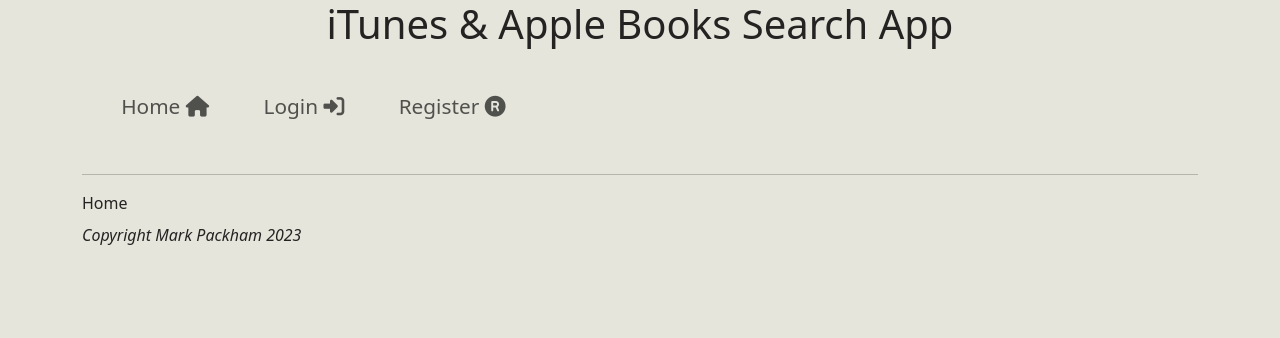
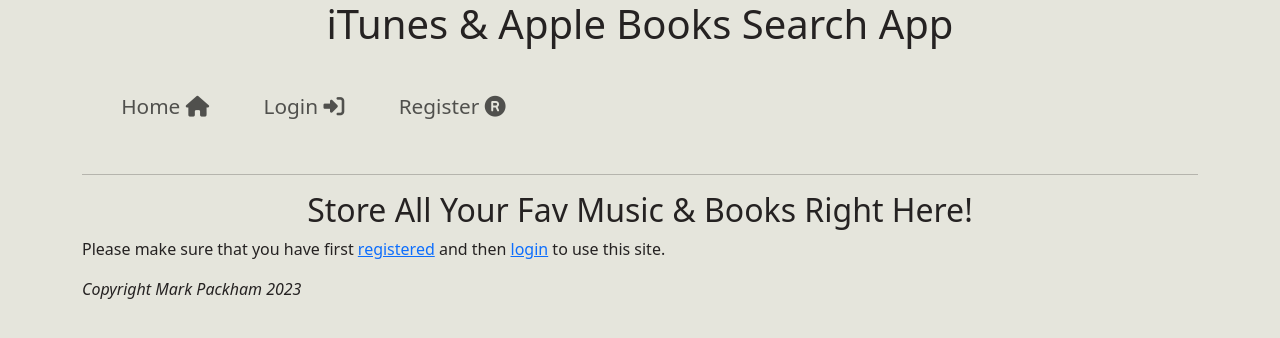
Before and after one commit to markpackham/HyperionReactExpressFaviTunesCapstoneProject, a React (Vite) app in the folder frontend/: page / in a window 1280 px wide. Shown: the top 338 px of the page. Built offline with nearby package versions, Linux system fonts and the light colour scheme.

Commit message:
clarify site

```diff
--- a/frontend/src/components/Home.jsx
+++ b/frontend/src/components/Home.jsx
@@ -1,5 +1,16 @@
+import { Link } from "react-router-dom";
+
 const Home = () => {
-  return <div>Home</div>;
+  return (
+    <div>
+      <h2>Store All Your Fav Music & Books Right Here!</h2>
+      <p>
+        Please make sure that you have first{" "}
+        <Link to="/register">registered</Link> and then{" "}
+        <Link to="/login">login</Link> to use this site.
+      </p>
+    </div>
+  );
 };
 
 export default Home;
--- a/frontend/src/components/users/Login.jsx
+++ b/frontend/src/components/users/Login.jsx
@@ -1,4 +1,3 @@
-import { Link } from "react-router-dom";
 import { useFormik } from "formik";
 import * as Yup from "yup";
 import axios from "axios";
@@ -38,13 +37,13 @@ const Login = () => {
               icon: "success",
             });
 
+            // Set user up with their token
             setToken[res.data.token];
             sessionStorage.setItem("jwt_token", res.data.token);
           } else {
-            console.error("Login failed:", res.statusText);
             Swal.fire({
               title: "Login Failed",
-              text: res.statusText,
+              text: res.data,
               icon: "error",
             });
           }
--- a/frontend/src/components/users/Register.jsx
+++ b/frontend/src/components/users/Register.jsx
@@ -42,7 +42,7 @@ const Register = () => {
       // Send Post to Express
       axios({
         method: "POST",
-        url: `${urlPath}/register`,
+        url: `${urlPath}register`,
         headers: {
           "Content-Type": "application/json",
         },
@@ -50,7 +50,6 @@ const Register = () => {
       })
         .then((res) => {
           if (res.status === 200) {
-            // Registration successful, redirect to login
             Swal.fire({
               title: `You're registered`,
               icon: "success",
@@ -59,16 +58,14 @@ const Register = () => {
           } else {
             Swal.fire({
               title: "Registration Failed",
-              text: res.data.message,
               icon: "error",
             });
           }
         })
-        .catch((error) => {
-          console.error("Registration error:", error);
+        .catch((res) => {
           Swal.fire({
             title: "Registration Error",
-            text: "Sorry username has already been taken!",
+            text: res.response.data.message,
             icon: "error",
           });
         });
```
Also changed, not shown: 2 other files (tests, documents, lock files or other folders).
